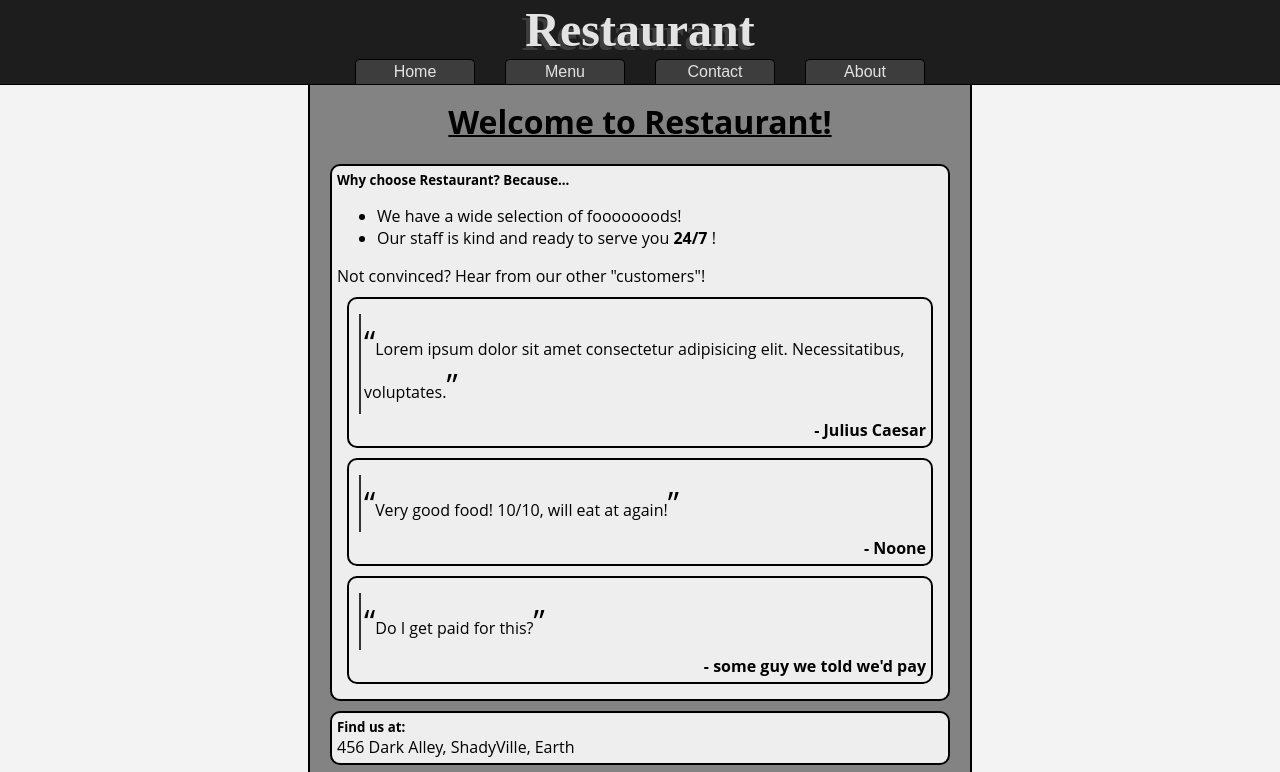
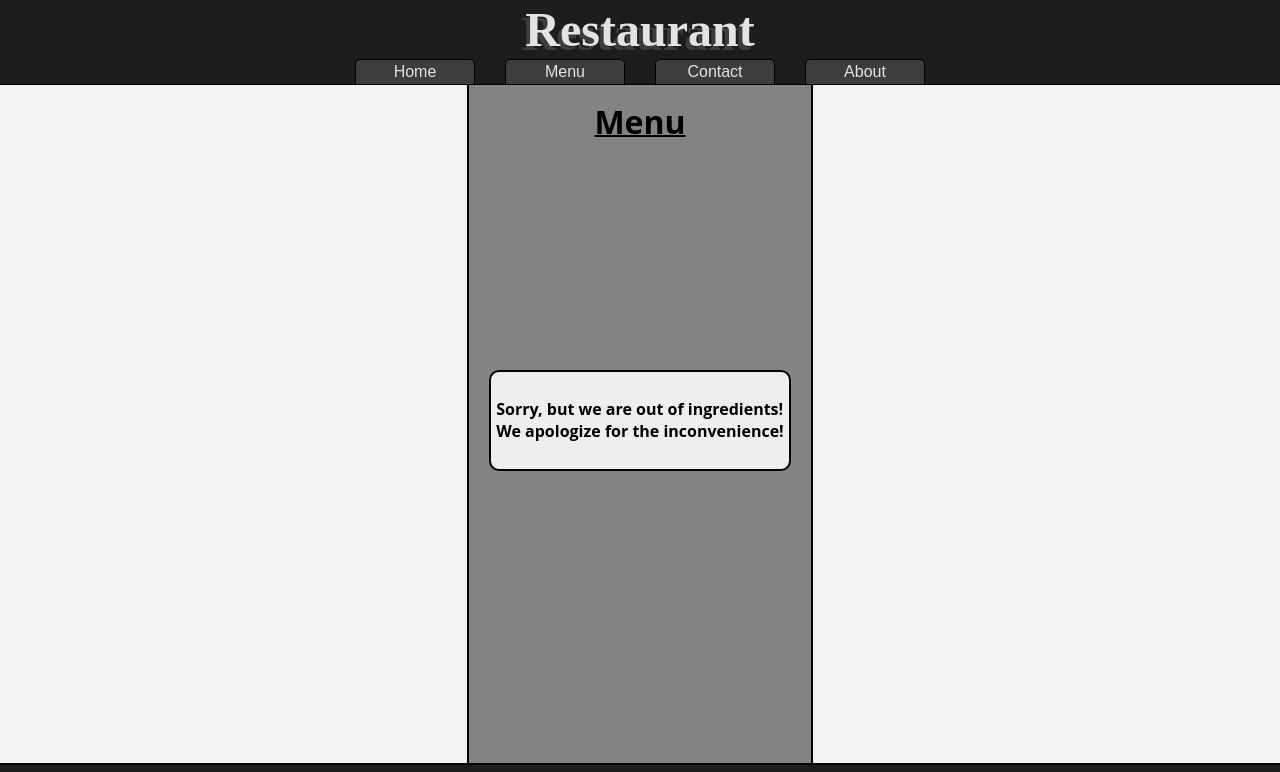
Before and after one commit to clikuki/restaurantJS, a website built with webpack: page src/template.html in a window 1280 px wide. Both pictures are taken after a click on the button "Menu". Shown: the top 772 px of the page. Built offline with nearby package versions, Linux system fonts and the light colour scheme.

Commit message:
added and renamed files
renamed homepage.js to home.js to make it shorter
added files for menu, contact and about pages and some content

```diff
--- a/src/index.js
+++ b/src/index.js
@@ -1,13 +1,16 @@
-import homePage from "./modules/homePage";
+import home from "./modules/home";
+import menu from "./modules/menu";
+import contact from "./modules/contact";
+import about from "./modules/about";
 import './style.css';
 
 const mainEl = document.querySelector('main');
 
 let currPage = 'home';
 
-function setHomePage()
+function setDefaultPage()
 {
-	mainEl.append(...homePage());
+	mainEl.append(...home);
 }
 
 function setEventListeners()
@@ -22,17 +25,31 @@ function setEventListeners()
 		if(currPage !== tabName)
 		{
 			currPage = tabName;
-			removeChildren(mainEl);
 
 			let newMainChildren;
 			switch(tabName)
 			{
 				case 'home':
+					newMainChildren = home;
+				 	break;
+
+				case 'menu':
+					newMainChildren = menu;
+					break;
+
+				case 'contact':
+					newMainChildren = contact;
+					break;
+
+				case 'about':
+					newMainChildren = about;
+					break;
+
 				default:
-					newMainChildren = homePage();
-				 	break;
+					return;
 			}
 
+			removeChildren(mainEl);
 			mainEl.append(...newMainChildren)
 		}
 	}
@@ -52,7 +69,7 @@ function removeChildren(node)
 
 function initialize()
 {
-	setHomePage();
+	setDefaultPage();
 	setEventListeners();
 }
 
--- /dev/null
+++ b/src/modules/about.js
@@ -0,0 +1,16 @@
+import component from "./component";
+
+export default (() =>
+{
+	const h1El = component('h1', {
+		class: [
+			'underline',
+		]
+	}, [
+		'About',
+	]);
+
+	return [
+		h1El,
+	];
+})()
--- /dev/null
+++ b/src/modules/contact.js
@@ -0,0 +1,16 @@
+import component from "./component";
+
+export default (() =>
+{
+	const h1El = component('h1', {
+		class: [
+			'underline',
+		]
+	}, [
+		'Contact',
+	]);
+
+	return [
+		h1El,
+	];
+})()
--- a/src/modules/homePage.js
+++ b/src/modules/home.js
@@ -134,7 +134,7 @@ export default (() =>
 {
 	const welcomeEl = component('h1', {
 		class: [
-			'welcome'
+			'underline'
 		],
 	}, [
 		'Welcome to Restaurant!'
@@ -144,12 +144,10 @@ export default (() =>
 	const locationEl = locationComponent();
 	const scheduleEl = scheduleComponent();
 
-	return () => {
 	return [
 		welcomeEl,
 		chooseRestaurantEl,
 		locationEl,
 		scheduleEl,
 	]
-	}
 })()
--- /dev/null
+++ b/src/modules/menu.js
@@ -0,0 +1,47 @@
+import component from "./component";
+
+function menuComponent()
+{
+	const h4El = component('h4', {}, [
+		'Sorry, but we are out of ingredients!',
+		component('br'),
+		'We apologize for the inconvenience!',
+	])
+
+	const apologyBox = component('div', {
+		class: [
+			'box',
+		],
+	}, [h4El])
+
+	const menuEl = component('div', {
+		class: [
+			'verticalCenter'
+		],
+		style: {
+			['min-height']: '40vw',
+		}
+	}, [
+		apologyBox,
+	]);
+
+	return menuEl;
+}
+
+export default (() =>
+{
+	const h1El = component('h1', {
+		class: [
+			'underline'
+		]
+	}, [
+		'Menu'
+	]);
+
+	const menuEl = menuComponent();
+
+	return [
+		h1El,
+		menuEl,
+	]
+})();
--- a/src/style.css
+++ b/src/style.css
@@ -2,6 +2,7 @@
 {
 	font-family: "Open Sans", "Helvetica Neue", Helvetica, Arial, sans-serif;
 	background-color: #f3f3f3;
+	height: 100%;
 }
 
 body
@@ -11,6 +12,7 @@ body
 	justify-content: center;
 	align-items: center;
 	margin: 0;
+	min-height: 100%;
 }
 
 header
@@ -92,7 +94,7 @@ a:focus-visible {
 	outline: none;
 }
 
-.welcome
+.underline
 {
 	text-align: center;
 	margin-top: 5px;
@@ -122,7 +124,15 @@ main
 	background-color: #838383;
 	padding: 10px;
 	max-width: 50vw;
-	min-width: 100px;
+	min-width: 200px;
+	flex-grow: 1;
+}
+
+.verticalCenter
+{
+	display: flex;
+	flex-direction: column;
+	justify-content: center;
 }
 
 .testimonial .name
```
Lines whose indentation alone changed are shown as unchanged.
